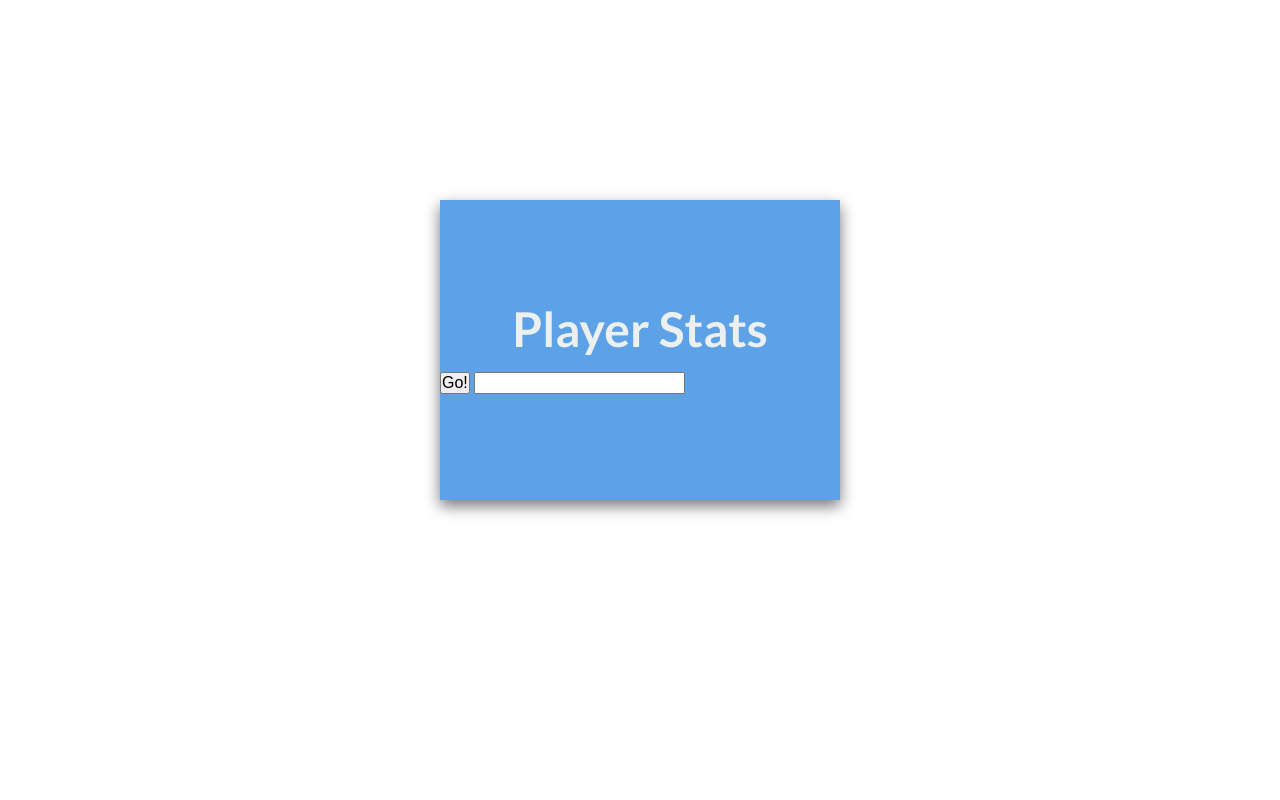
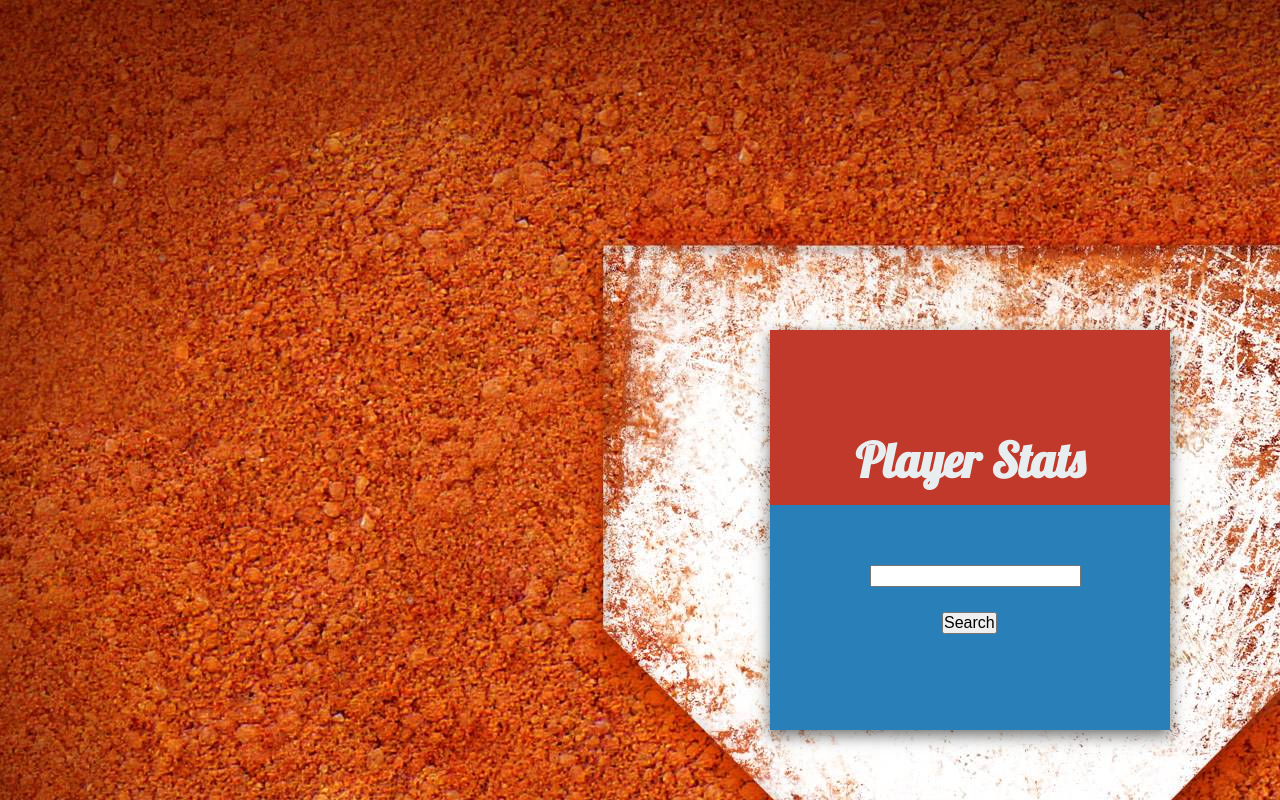
Before and after one commit to NelGen/MyPlayerStats, a plain HTML site: page index.html in a window 1280 px wide. Drawn offline with Linux system fonts and the light colour scheme.

Commit message:
UPDATED CSS AND INDEX WITH FONTS AND COLORS

```diff
--- a/index.html
+++ b/index.html
@@ -8,23 +8,29 @@
     <link rel="stylesheet" href="./style.css" type="text/css">
     <link rel="preconnect" href="https://fonts.gstatic.com">
     <link href="https://fonts.googleapis.com/css2?family=Lato:wght@400;700&display=swap" rel="stylesheet">
+    <link rel="preconnect" href="https://fonts.googleapis.com">
+    <link rel="preconnect" href="https://fonts.gstatic.com" crossorigin>
+    <link href="https://fonts.googleapis.com/css2?family=Lobster&display=swap" rel="stylesheet">
 
     <title>Player Stats</title>
 </head>
 
 <body>
 
-    <div class="body-structure">
+      <div class="body-structure">
         <h1>Player Stats</h1>
-        <button id="searchButton" onclick="playerSearch()">Go!</button>
-        <input id="playerName" type="text"></input>
+        <input id="playerName" type="text" alt="Enter Player Here"></input>
+        <button id="searchButton" onclick="playerSearch()">Search</button><br>
         <br>
         <h2 id="output"></h2>
 
 
 
+      </div>
 
-    </div>
+
+
+
 
 
 
--- a/style.css
+++ b/style.css
@@ -19,48 +19,64 @@ h1 {
     padding-top: 100px;
     padding-bottom: 15px;
     text-align: center;
-
-}
-
-h1 {
-
-    font-family: lato;
-    color: #ecf0f1;
-
-}
-
-p {
-    font-family: lato;
-    text-align: center;
-    color: #c0392b ;
-}
-
-.body-structure {
-    background-color: #5da1e6;
-    height: 300px;
-    width: 400px;
-    margin: auto;
-    margin-top: 200px;
-    box-shadow: 0 6px 14px 0 rgba(0, 0, 0, 0.541);
-
-
+    font-family: 'Lobster', cursive;
+    font-weight: 900;
+    color: #e8edf0;
+    background-color: #c0392b;
 
 }
 
 
-.body-structure:hover {
-    box-shadow: box-shadow: 0 8px 16px 0 rgba(0,0,0,0.7);
+/*MAIN BODY STRUCTURING*/
+
+.body-structure {
+    background-color: #2980b9;
+    height: 400px;
+    width: 400px;
+    margin: auto;
+    margin-top: 330px;
+    margin-left: 770px;
+    box-shadow: 0 6px 14px 0 rgba(0, 0, 0, 0.541);
+
+}
+
+.body-structure input {
+    margin: auto;
+    margin-left: 25%;
+    margin-top: 15%;
+}
+
+.body-structure button {
+    margin: auto;
+    margin-left: 43%;
+    margin-top: 25px;
 }
 
 
+
+
 .body-structure2 {
-    background-color: #f39f32;
+    background-color: #2980b9;
     height: 300px;
     width: 400px;
     margin: auto;
     margin-top: 100px;
     box-shadow: 0 6px 14px 0 rgba(0, 0, 0, 0.541);
 
+}
+
+
+
+/*IMAGES*/
+
+img {
+    border-radius: 8%;
+    width: 150px;
+    height: 150px;
+    margin: auto;
+    margin-left: 32%;
+    padding-top: 15px;
+    box-shadow: 0 14px px 0 rgba(0, 0, 0, 0.541);
 
 
 }
@@ -76,15 +92,25 @@ p {
 }
 
 .button {
-    float: right;
+
     padding-right: 150px;
     position: relative;
-    bottom: 43px;
+    bottom: 45px;
+
+
+
 }
 
 label {
-    color: white;
+    color: rgb(180, 128, 128);
     position: relative;
     left: 35px;
     font-size: 1.5rem;
 }
+
+
+body {
+    background-image: url(/BACKGROUNDS/MLB\ WALLPAPERS.jpg);
+
+
+}
```
Also changed, not shown: BACKGROUNDS/MLB WALLPAPERS.jpg (added), PNGS/MLB LOGO.png (added), PNGS/mlb hd.png (added), PNGS/mlb log 3.png (added), PNGS/mlb logo 2.png (added), PNGS/mlb logo 4.png (added), PNGS/mlb network.png (added).
